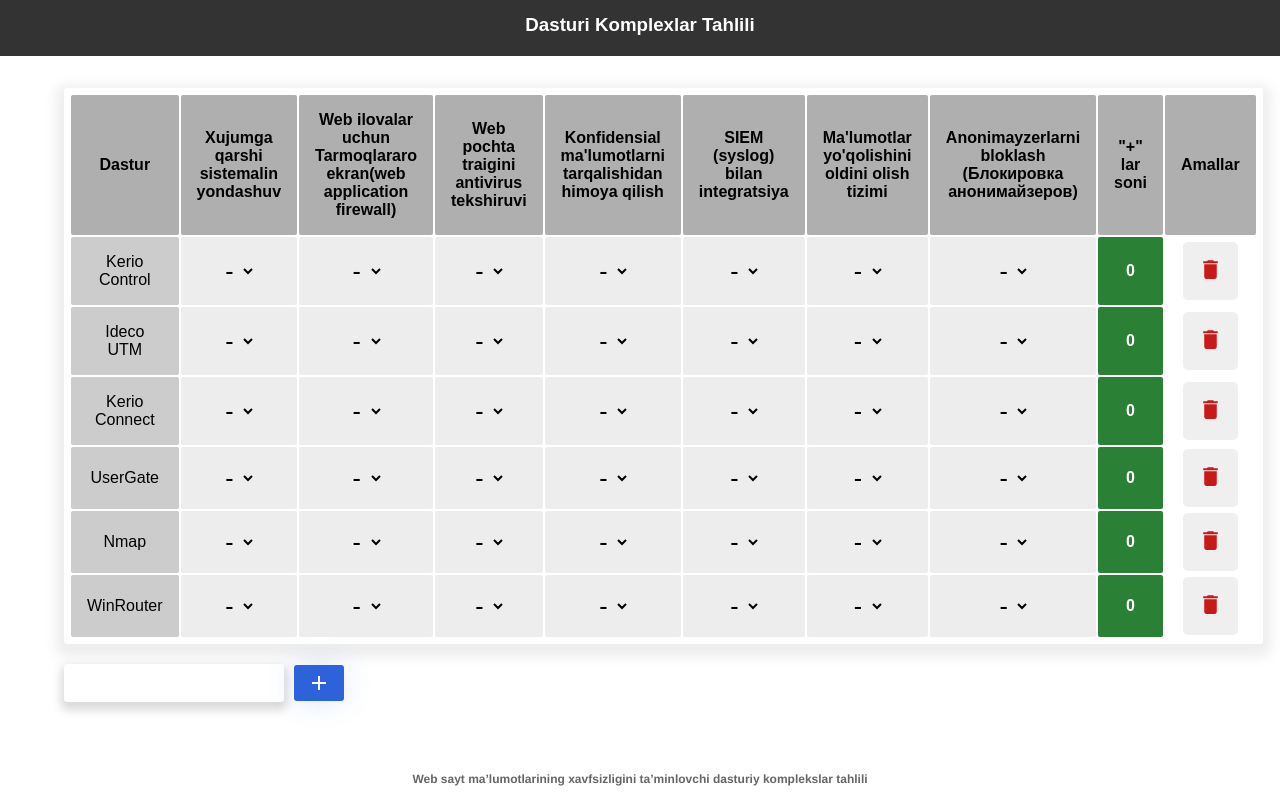
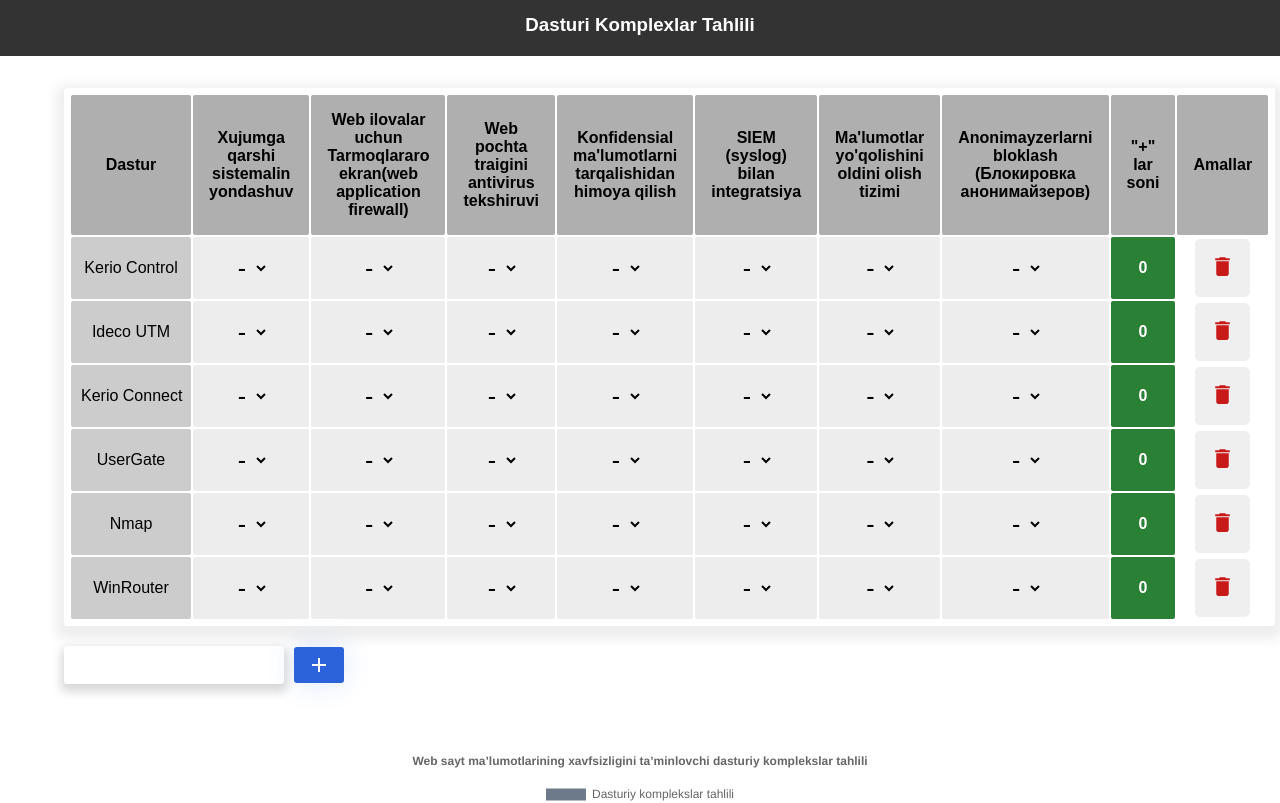
Before and after one commit to muhammadjonqilichev/test-app, a React (Create React App) app: page / in a window 1280 px wide. Shown: the top 803 px of the page. Built offline with nearby package versions, Linux system fonts and the light colour scheme.

Commit message:
changing styles

```diff
--- a/src/components/tablePart/TablePart.module.scss
+++ b/src/components/tablePart/TablePart.module.scss
@@ -15,6 +15,15 @@
         font-weight: 400;
         background-color: rgb(204, 204, 204);
         border-radius: 2px;
+        overflow: scroll;
+        max-width: 100px;
+        padding: 10px;
+        white-space: nowrap;
+        text-overflow: clip;
+      }
+
+      .rowNames::-webkit-scrollbar {
+        display: none;
       }
 
       .selects {
@@ -101,7 +110,5 @@
       box-shadow: 0px 0px 31px -2px rgba(44, 99, 218, 0.2);
 
     }
-
-    .addIcon:hover {}
   }
 }
```
